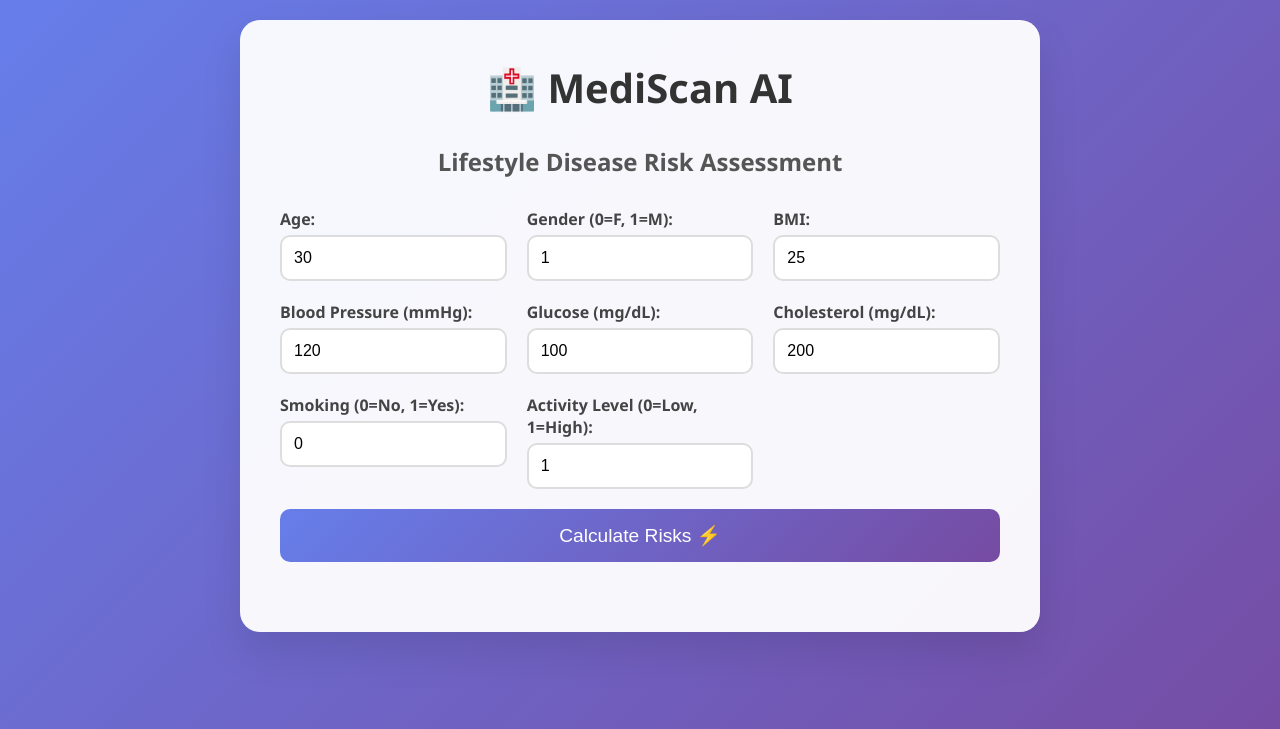
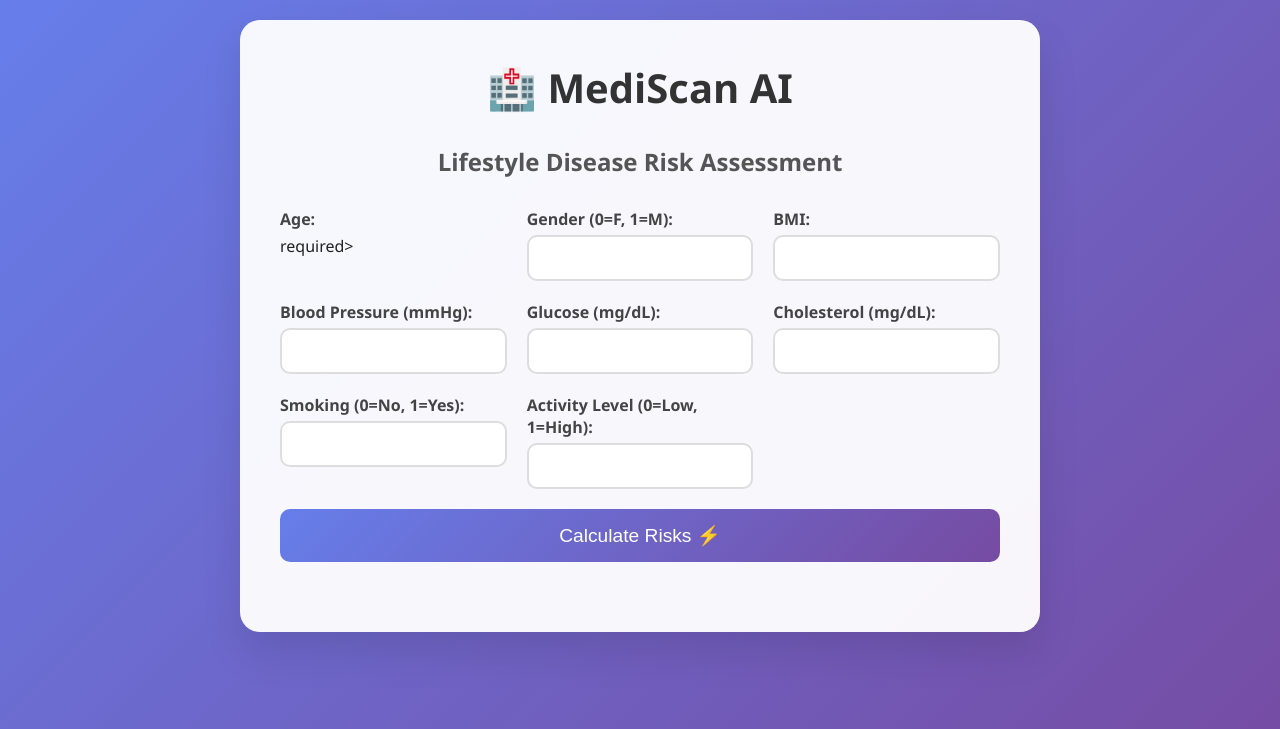
Before and after one commit to Aditya00-oops/MediScan-AI, a Flask app: page / in a window 1280 px wide. Shown: the top 729 px of the page. Run offline with Flask 3, Linux system fonts and the light colour scheme.

Commit message:
Remove default input values - blank fields

```diff
--- a/project/templates/index.html
+++ b/project/templates/index.html
@@ -39,35 +39,35 @@
         <form method="POST">
             <div>
                 <label for="age">Age:</label>
-                <input type="number" id="age" name="age" min="1" max="120" value="30" required>
+required>
             </div>
             <div>
                 <label for="gender">Gender (0=F, 1=M):</label>
-                <input type="number" id="gender" name="gender" min="0" max="1" value="1" required>
+                <input type="number" id="gender" name="gender" min="0" max="1" required>
             </div>
             <div>
                 <label for="bmi">BMI:</label>
-                <input type="number" id="bmi" name="bmi" step="0.1" min="10" max="60" value="25" required>
+                <input type="number" id="bmi" name="bmi" step="0.1" min="10" max="60" required>
             </div>
             <div>
                 <label for="blood_pressure">Blood Pressure (mmHg):</label>
-                <input type="number" id="blood_pressure" name="blood_pressure" step="1" min="50" max="250" value="120" required>
+                <input type="number" id="blood_pressure" name="blood_pressure" step="1" min="50" max="250" required>
             </div>
             <div>
                 <label for="glucose">Glucose (mg/dL):</label>
-                <input type="number" id="glucose" name="glucose" step="1" min="50" max="500" value="100" required>
+                <input type="number" id="glucose" name="glucose" step="1" min="50" max="500" required>
             </div>
             <div>
                 <label for="cholesterol">Cholesterol (mg/dL):</label>
-                <input type="number" id="cholesterol" name="cholesterol" step="1" min="100" max="500" value="200" required>
+                <input type="number" id="cholesterol" name="cholesterol" step="1" min="100" max="500" required>
             </div>
             <div>
                 <label for="smoking">Smoking (0=No, 1=Yes):</label>
-                <input type="number" id="smoking" name="smoking" min="0" max="1" value="0" required>
+                <input type="number" id="smoking" name="smoking" min="0" max="1" required>
             </div>
             <div>
                 <label for="activity">Activity Level (0=Low, 1=High):</label>
-                <input type="number" id="activity" name="activity" min="0" max="1" value="1" required>
+                <input type="number" id="activity" name="activity" min="0" max="1" required>
             </div>
             <button type="submit">Calculate Risks ⚡</button>
         </form>
```
